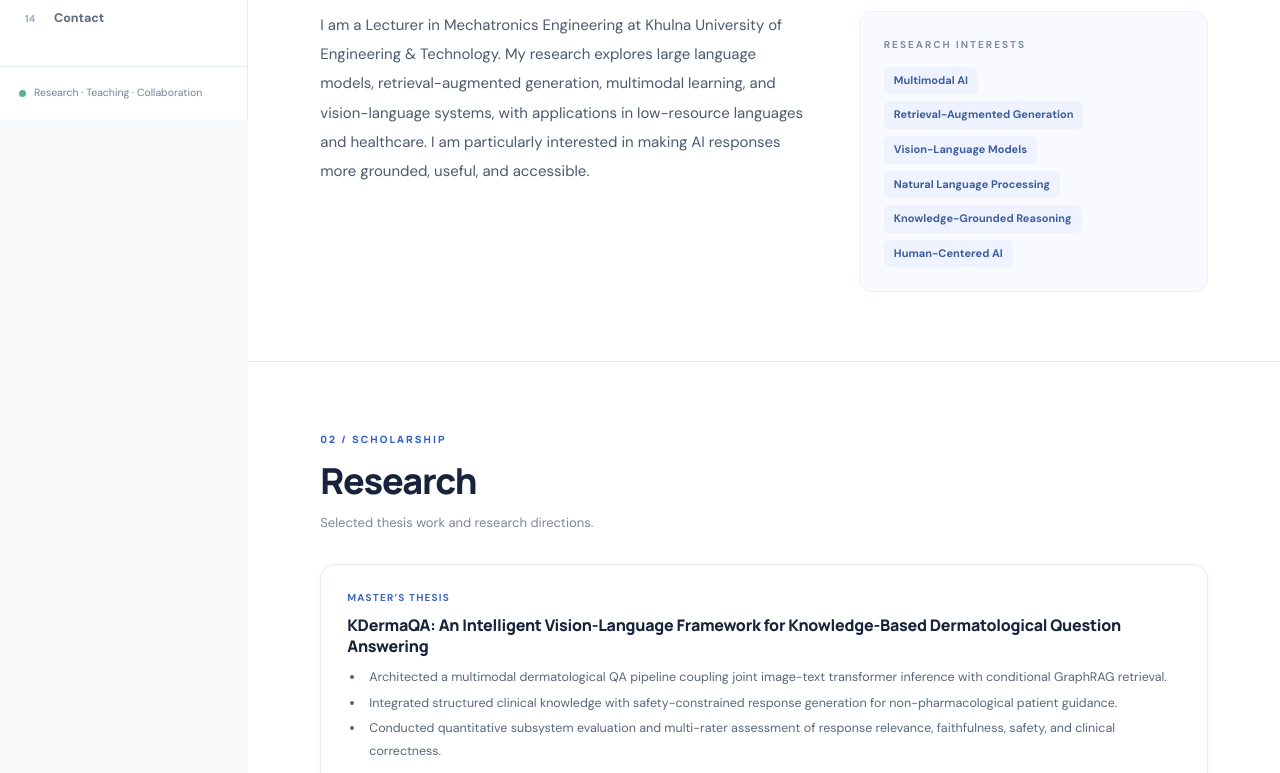
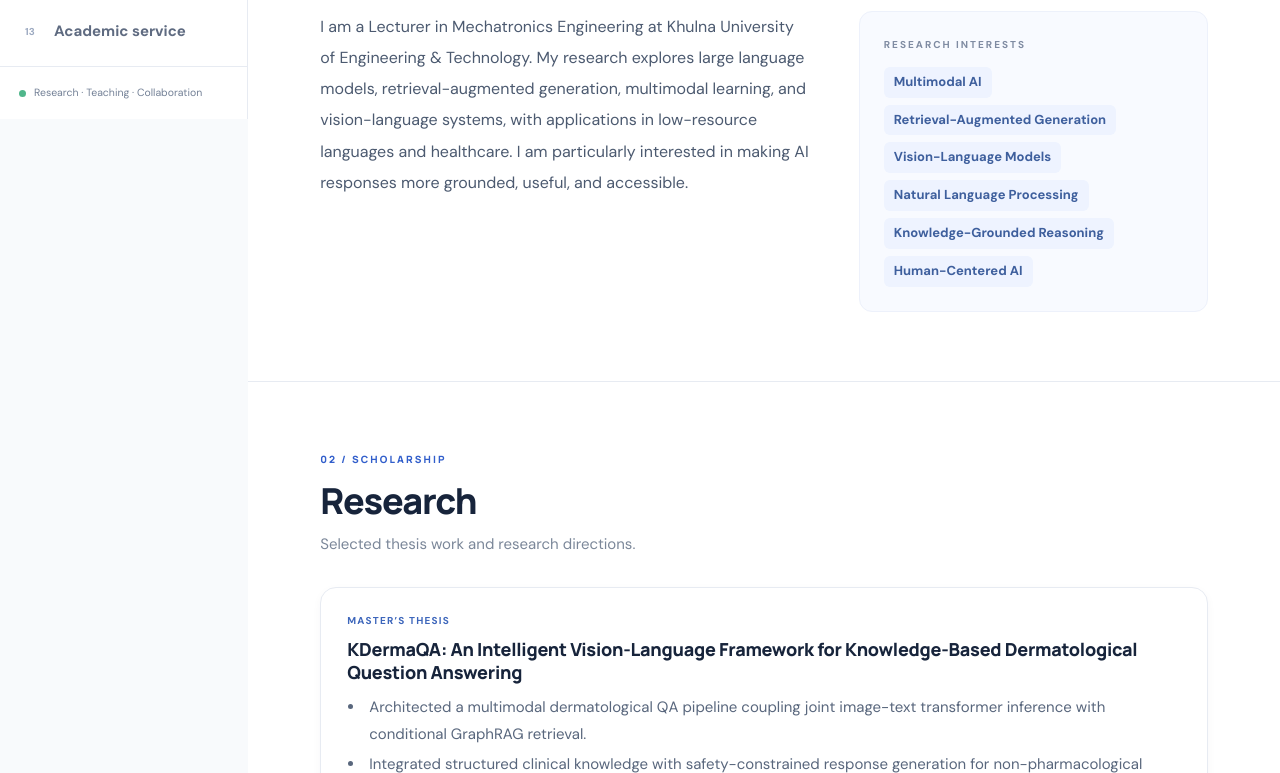
Before and after one commit to Atia6/atia6.github.io, a plain HTML site: page index.html in a window 1280 px wide. Shown: the part 681-1454 px from the top of the page. Drawn offline with Linux system fonts and the light colour scheme.

Commit message:
Update font sizes in style.css for better readability
Adjusted font sizes for various elements to improve readability.

```diff
--- a/style.css
+++ b/style.css
@@ -4,3 +4,53 @@
 @media(max-width:850px){.site-shell{display:block}.sidebar{position:fixed;top:54px;bottom:0;left:0;height:calc(100vh - 54px);width:260px;transform:translateX(-105%);transition:transform .2s;box-shadow:0 18px 30px #0b264222}.sidebar.menu-open{transform:translateX(0)}.sidebar .brand{display:none}.main-column{width:100%}.mobile-header{position:sticky;top:0;z-index:30;display:flex;justify-content:space-between;align-items:center;background:#fff;border-bottom:1px solid var(--line);height:54px;padding:0 24px}.mobile-header a{font-weight:800;color:var(--ink);font-family:Manrope,sans-serif}.menu-toggle{background:#eef3ff;border:0;border-radius:7px;padding:6px 12px;color:var(--blue);font-size:12px;font-weight:800;cursor:pointer}.section{scroll-margin-top:65px}.hero{min-height:460px}.hero-gradient{width:490px;height:490px}.content-section{padding-top:55px;padding-bottom:55px}}
 @media(max-width:600px){.hero{padding:52px 23px 24px;min-height:auto;gap:35px}.hero h1{letter-spacing:-1.6px}.hero-flex{align-items:flex-start}.portrait-mount{display:none}.hero-role{font-size:16px}.hero-tagline{font-size:14px}.scroll-hint{display:none}.content-section{padding:48px 22px}.about-grid,.project-grid,.skills-grid{grid-template-columns:1fr}.about-grid{gap:23px}.item-top{flex-direction:column;gap:8px}.item-date{order:-1}.item-card{padding:19px}.compact-row{grid-template-columns:1fr}.compact-row .date{text-align:left}.contact-section{padding:40px 20px}.contact-panel{padding:27px 23px}footer{padding:22px;flex-wrap:wrap}.sidebar-bottom{display:none}}
 @media(prefers-reduced-motion:reduce){html{scroll-behavior:auto}*,*:before,*:after{transition:none!important}}
+
+
+/* Font size improvements */
+
+body {
+  font-size: 16px;
+}
+
+.sidebar nav a {
+  font-size: 15px;
+}
+
+.about-bio {
+  font-size: 16px;
+}
+
+.points,
+.project-card .description {
+  font-size: 15px;
+}
+
+.item-card h3 {
+  font-size: 18px;
+}
+
+.courses,
+.item-meta {
+  font-size: 14px;
+}
+
+.tag,
+.skill-box .tag {
+  font-size: 13px;
+}
+
+.section-subtitle {
+  font-size: 15px;
+}
+
+.compact-row h3 {
+  font-size: 16px;
+}
+
+.compact-row p {
+  font-size: 14px;
+}
+
+.hero-affiliation {
+  font-size: 15px;
+}
```
